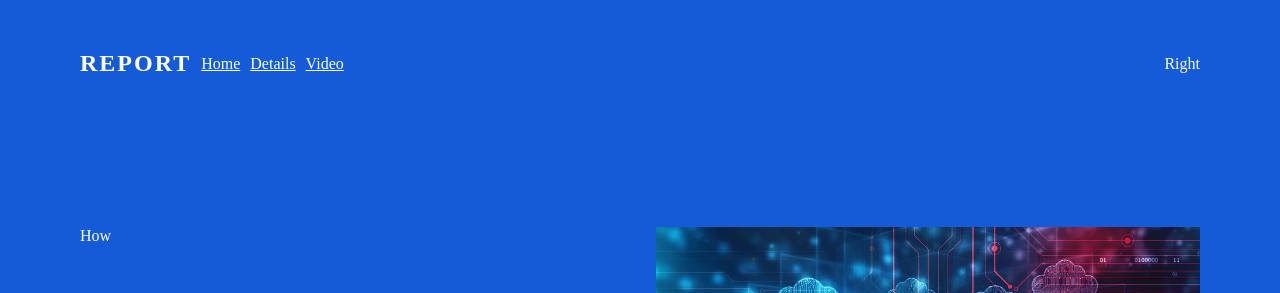
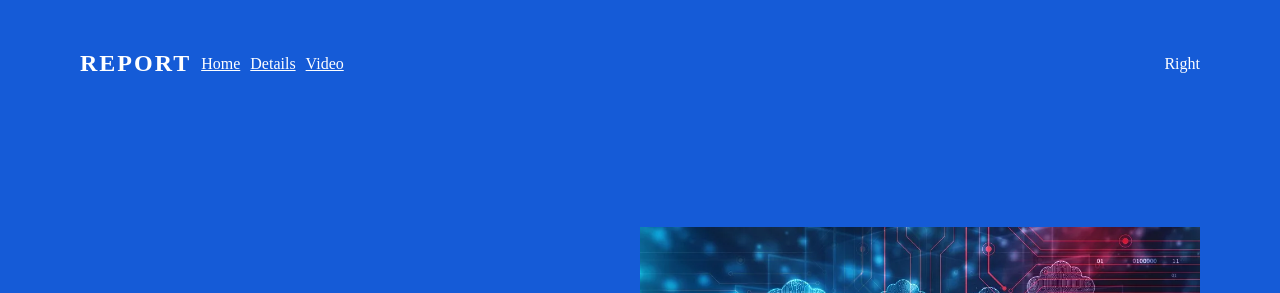
Before and after one commit to sirjanapulami/SIrjanaFirstGithub, a plain HTML site: page index.html in a window 1280 px wide. Shown: the top 293 px of the page. Drawn offline with Linux system fonts and the light colour scheme.

```diff
--- a/index.html
+++ b/index.html
@@ -118,7 +118,7 @@
                 Right
             </div>
         </div>
-        <div class="homecontainer">How
+        <div class="homecontainer">
             <div class="left">
                 <div>
                     <h1>Lab Report</h1>
```
